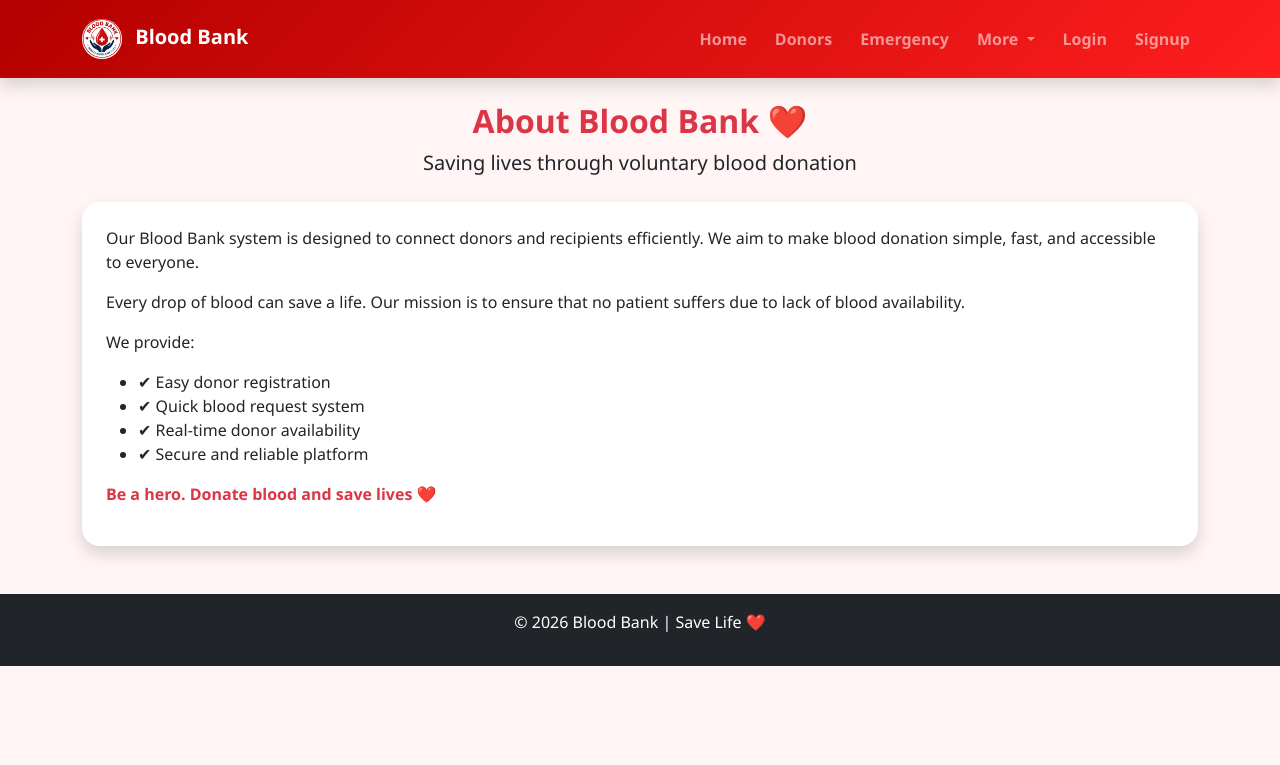
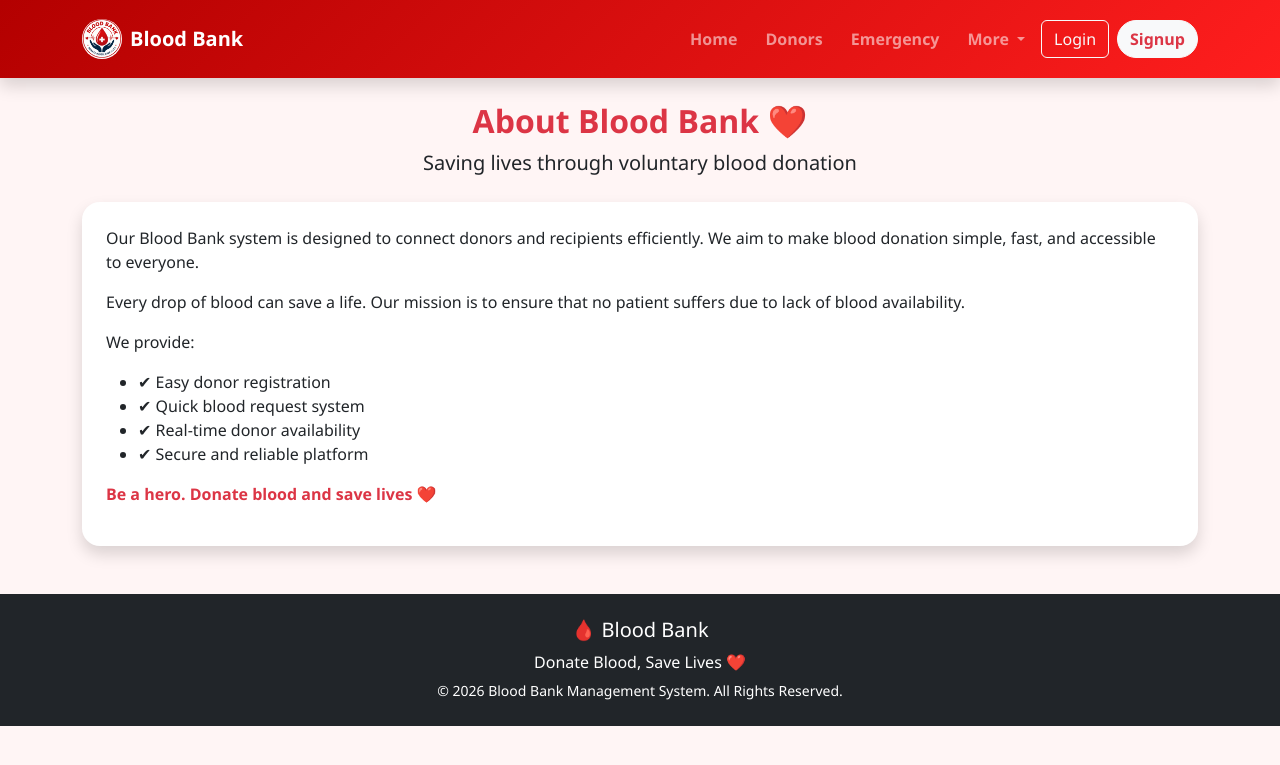
Before and after one commit to JARVIS243/donor-hub, a Django app: page /about/ in a window 1280 px wide. Shown: the top 765 px of the page. Run offline with Django 5.2, Linux system fonts and the light colour scheme.

Commit message:
Update base.html

```diff
--- a/templates/base.html
+++ b/templates/base.html
@@ -1,16 +1,17 @@
 {% load static %}
 <!DOCTYPE html>
 <html lang="en">
+
 <head>
     <meta charset="UTF-8">
     <title>{% block title %}Blood Bank{% endblock %}</title>
 
-    <!-- Favicon -->
-    <link rel="icon" type="image/png" href="static/images/logo.png">
-
     <meta name="viewport" content="width=device-width, initial-scale=1">
 
-    <link rel="icon" href="{% static 'images/logo.png' %}">
+    <!-- FAVICON -->
+    <link rel="icon" type="image/png" href="{% static 'images/logo.png' %}">
+    <link rel="shortcut icon" type="image/png" href="{% static 'images/logo.png' %}">
+    <link rel="apple-touch-icon" href="{% static 'images/logo.png' %}">
 
     <!-- Bootstrap -->
     <link href="https://cdn.jsdelivr.net/npm/bootstrap@5.3.3/dist/css/bootstrap.min.css" rel="stylesheet">
@@ -21,93 +22,136 @@
 
 <body>
 
+    <!-- NAVBAR -->
     <nav class="navbar navbar-expand-lg navbar-dark bg-danger shadow">
         <div class="container">
 
-        <a class="navbar-brand fw-bold" href="/">
-            <img src="{% static 'images/logo.png' %}" width="40" height="40">
+            <!-- LOGO -->
+            <a class="navbar-brand fw-bold d-flex align-items-center" href="/">
+                <img src="{% static 'images/logo.png' %}" width="40" height="40" class="me-2 rounded-circle">
                 Blood Bank
             </a>
 
-        <button class="navbar-toggler" type="button" data-bs-toggle="collapse" data-bs-target="#navbarNav">
+            <!-- MOBILE TOGGLE -->
+            <button class="navbar-toggler" type="button" data-bs-toggle="collapse"
+                data-bs-target="#navbarNav">
                 <span class="navbar-toggler-icon"></span>
             </button>
 
+            <!-- NAV ITEMS -->
             <div class="collapse navbar-collapse" id="navbarNav">
-            <ul class="navbar-nav ms-auto">
+
+                <ul class="navbar-nav ms-auto align-items-lg-center">
 
                     <li class="nav-item">
-                    <a class="nav-link" href="/">Home</a>
+                        <a class="nav-link fw-semibold" href="/">Home</a>
                     </li>
 
                     <li class="nav-item">
-                    <a class="nav-link" href="/donors/">Donors</a>
+                        <a class="nav-link fw-semibold" href="/donors/">Donors</a>
                     </li>
 
                     <li class="nav-item">
-                    <a class="nav-link" href="/emergency/">Emergency</a>
+                        <a class="nav-link fw-semibold" href="/emergency/">Emergency</a>
                     </li>
 
                     {% if user.is_authenticated %}
 
                     <li class="nav-item">
-                    <a class="nav-link" href="/request/">Request Blood</a>
+                        <a class="nav-link fw-semibold" href="/request/">Request Blood</a>
                     </li>
 
                     <li class="nav-item">
-                    <a class="nav-link" href="/add-donor/">Become Donor</a>
+                        <a class="nav-link fw-semibold" href="/add-donor/">Become Donor</a>
                     </li>
 
                     <li class="nav-item">
-                    <a class="nav-link" href="/my-donors/">My Donors</a>
+                        <a class="nav-link fw-semibold" href="/my-donors/">My Donors</a>
                     </li>
 
                     {% endif %}
 
+                    <!-- DROPDOWN -->
                     <li class="nav-item dropdown">
-                    <a class="nav-link dropdown-toggle" href="#" role="button" data-bs-toggle="dropdown">
+                        <a class="nav-link dropdown-toggle fw-semibold" href="#"
+                            role="button" data-bs-toggle="dropdown">
                             More
                         </a>
-                    <ul class="dropdown-menu">
-                        <li><a class="dropdown-item" href="/about/">About</a></li>
-                        <li><a class="dropdown-item" href="/contact/">Contact</a></li>
+
+                        <ul class="dropdown-menu shadow border-0">
+                            <li>
+                                <a class="dropdown-item" href="/about/">
+                                    About
+                                </a>
+                            </li>
+
+                            <li>
+                                <a class="dropdown-item" href="/contact/">
+                                    Contact
+                                </a>
+                            </li>
                         </ul>
                     </li>
 
                     {% if user.is_authenticated %}
 
-                <li class="nav-item">
-                    <a class="nav-link" href="/logout/">Logout</a>
+                    <li class="nav-item ms-lg-2">
+                        <a class="btn btn-light text-danger fw-bold px-3" href="/logout/">
+                            Logout
+                        </a>
                     </li>
 
                     {% else %}
 
-                <li class="nav-item">
-                    <a class="nav-link" href="/login/">Login</a>
+                    <li class="nav-item ms-lg-2">
+                        <a class="btn btn-outline-light me-2" href="/login/">
+                            Login
+                        </a>
                     </li>
 
                     <li class="nav-item">
-                    <a class="nav-link" href="/signup/">Signup</a>
+                        <a class="btn btn-light text-danger fw-bold" href="/signup/">
+                            Signup
+                        </a>
                     </li>
 
                     {% endif %}
 
                 </ul>
+
             </div>
         </div>
     </nav>
 
+    <!-- MAIN CONTENT -->
     <div class="container mt-4">
+
         {% block content %}
         {% endblock %}
+
     </div>
 
-<footer class="bg-dark text-white text-center p-3 mt-5">
-    <p>© 2026 Blood Bank | Save Life ❤️</p>
+    <!-- FOOTER -->
+    <footer class="bg-dark text-white text-center p-4 mt-5">
+
+        <h5 class="mb-2">🩸 Blood Bank</h5>
+
+        <p class="mb-1">
+            Donate Blood, Save Lives ❤️
+        </p>
+
+        <small>
+            © 2026 Blood Bank Management System. All Rights Reserved.
+        </small>
+
     </footer>
 
+    <!-- Bootstrap JS -->
     <script src="https://cdn.jsdelivr.net/npm/bootstrap@5.3.3/dist/js/bootstrap.bundle.min.js"></script>
+
+    <!-- Custom JS -->
     <script src="{% static 'js/script.js' %}"></script>
 
 </body>
+
 </html>
```
Lines whose indentation alone changed are shown as unchanged.
